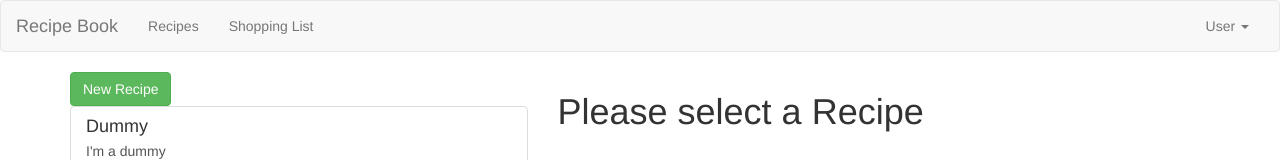
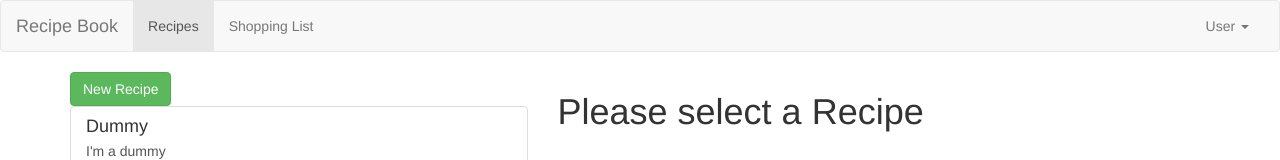
Before and after one commit to mountain01/recipe-book, an Angular app: page /recipes in a window 1280 px wide. Shown: the top 160 px of the page. Built offline with nearby package versions, Linux system fonts and the light colour scheme; grey boxes are pictures that could not be loaded.

Commit message:
do some clean up

```diff
--- a/src/app/header/header.component.html
+++ b/src/app/header/header.component.html
@@ -8,8 +8,8 @@
     <!-- Collect the nav links, forms, and other content for toggling -->
     <div class="collapse navbar-collapse" id="bs-example-navbar-collapse-1">
       <ul class="nav navbar-nav">
-        <li><a routerLinkActive="active" [routerLink]="['/recipes']">Recipes</a></li>
-        <li><a routerLinkActive="active" [routerLink]="['/shopping-list']">Shopping List</a></li>
+        <li routerLinkActive="active"><a [routerLink]="['/recipes']">Recipes</a></li>
+        <li routerLinkActive="active"><a [routerLink]="['/shopping-list']">Shopping List</a></li>
       </ul>
       <ul class="nav navbar-nav navbar-right">
         <li class="dropdown" rbDropdown>
--- a/src/app/recipes/recipe-list/recipe-list.component.ts
+++ b/src/app/recipes/recipe-list/recipe-list.component.ts
@@ -1,4 +1,4 @@
-import { Component, OnInit, EventEmitter } from '@angular/core';
+import { Component, OnInit } from '@angular/core';
 
 import { Recipe } from '../recipe';
 import { RecipeService } from '../recipe.service';
@@ -14,8 +14,4 @@
   ngOnInit() {
     this.recipes = this.recipeService.getRecipes();
   }
-
-  onSelected(recipe: Recipe) {
-    //this.recipeSelected.emit(recipe);
-  }
 }
```
